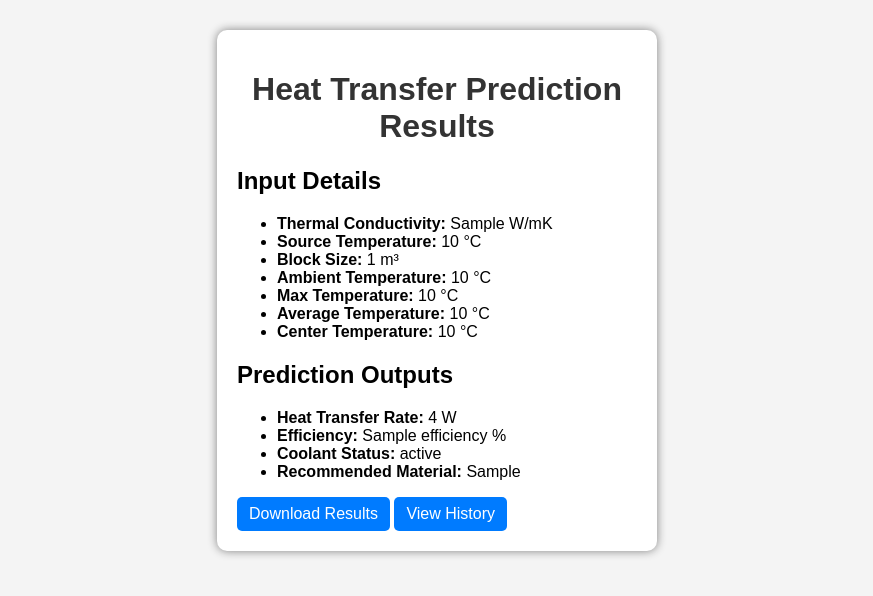
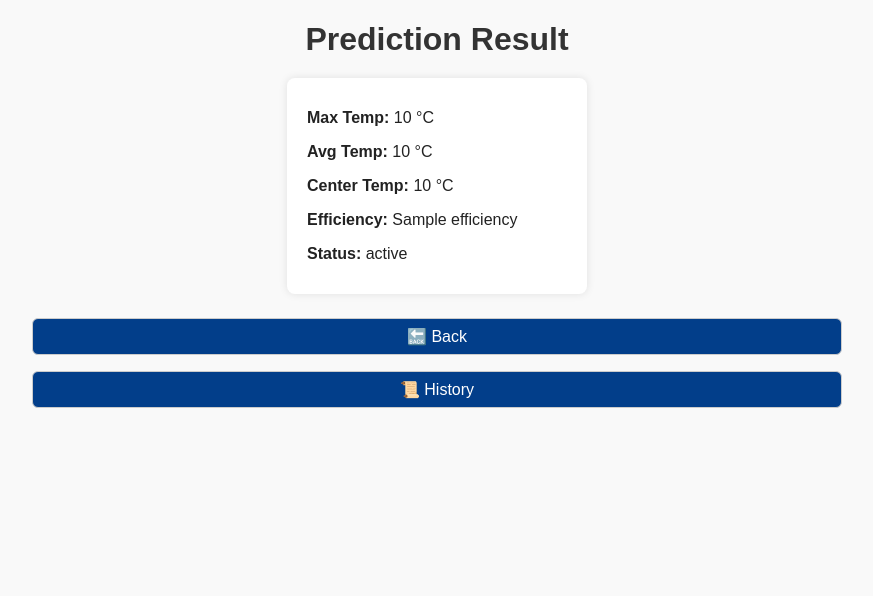
Before and after one commit to PRAJITHARAMESH/heat-transfer-app, a Flask app: template templates/result.html in a window 1280 px wide. Shown: the top 596 px of the page, without its empty margins (203-1076 px from the left). Run offline with Flask 3, Linux system fonts and the light colour scheme; the template is opened without the code that fills it: most values are stand-ins (such as "Sample title", 1, 10 or a date in 2020); parts of the project's set-up code (start-up, migrations or seed data) failed here and were passed over.

Commit message:
Final updated code - DB fix and templates

```diff
--- /dev/null
+++ b/Procfile.txt
@@ -0,0 +1 @@
+web: python app.py
--- a/app.py
+++ b/app.py
@@ -1,93 +1,107 @@
+# app.py
 from flask import Flask, render_template, request, send_file
-import numpy as np
-import pickle
+import sqlite3
 import pandas as pd
-import io
+import os
+import joblib
+from datetime import datetime
 
 app = Flask(__name__)
 
-# Load model & scaler
-model = pickle.load(open("model.pkl", "rb"))
-scaler = pickle.load(open("scaler.pkl", "rb"))
+MODEL_FILE = "model.pkl"
+SCALER_FILE = "scaler.pkl"
+DB_FILE = "predictions.db"
 
-# Store last prediction for download
-last_result = {}
+if not os.path.exists(MODEL_FILE) or not os.path.exists(SCALER_FILE):
+    raise FileNotFoundError("Run train_model.py first to create model.pkl and scaler.pkl")
 
-@app.route('/', methods=['GET', 'POST'])
-def home():
-    global last_result
-    prediction = None
-    efficiency = None
-    coolant_suggestion = None
-    material_suggestion = None
+model = joblib.load(MODEL_FILE)
+scaler = joblib.load(SCALER_FILE)
 
-    if request.method == 'POST':
+LIMITS = {
+    "ThermalCond": (80, 400),
+    "SourceTemp": (40, 75),
+    "AmbientTemp": (15, 35),
+    "BlockSize": (5, 50)
+}
+
+def check_limits(inputs):
+    names = ["ThermalCond","SourceTemp","AmbientTemp","BlockSize"]
+    return [n for n,v in zip(names, inputs) if not (LIMITS[n][0] <= v <= LIMITS[n][1])]
+
+@app.route("/", methods=["GET", "POST"])
+def index():
+    warning = None
+    if request.method == "POST":
         try:
-            # Get inputs
-            thermal_cond = float(request.form['thermal_cond'])
-            source_temp = float(request.form['source_temp'])
-            block_size = float(request.form['block_size'])
-            ambient_temp = float(request.form['ambient_temp'])
+            tc = float(request.form["thermal_cond"])
+            st = float(request.form["source_temp"])
+            at = float(request.form["ambient_temp"])
+            bs = float(request.form["block_size"])
+        except Exception:
+            warning = "Please enter valid numbers."
+            return render_template("index.html", warning=warning)
 
-            # Prepare data
-            features = np.array([[thermal_cond, source_temp, block_size, ambient_temp]])
-            scaled_features = scaler.transform(features)
+        out_of_range = check_limits([tc, st, at, bs])
+        if out_of_range:
+            warning = f"Out of range: {', '.join(out_of_range)}"
+            return render_template("index.html", warning=warning)
 
-            # Prediction
-            prediction = model.predict(scaled_features)[0]
+        Xs = scaler.transform([[tc, st, at, bs]])
+        pred = model.predict(Xs)[0]
+        max_temp, avg_temp, center_temp = float(pred[0]), float(pred[1]), float(pred[2])
 
-            # Efficiency % (example formula)
-            efficiency = round((source_temp - ambient_temp) / source_temp * 100, 2)
+        efficiency = round((st - avg_temp) / st * 100, 2) if st != 0 else None
+        eff_text = "Overheating" if (efficiency is not None and efficiency < -100) else (f"{efficiency}%" if efficiency is not None else "N/A")
 
-            # Coolant suggestion
-            if prediction > 500:
-                coolant_suggestion = "High-performance coolant"
-            elif prediction > 200:
-                coolant_suggestion = "Standard coolant"
-            else:
-                coolant_suggestion = "No coolant needed"
+        if avg_temp < 30:
+            status = "Low – No coolant"
+        elif 30 <= avg_temp <= 45 and max_temp < 75:
+            status = "Medium – Good"
+        elif avg_temp > 45 and max_temp < 75:
+            status = "Medium-High – Monitor"
+        else:
+            status = "High – Coolant required"
 
-            # Material suggestion
-            if thermal_cond > 150:
-                material_suggestion = "Copper or Aluminum"
-            else:
-                material_suggestion = "Steel or Brass"
+        conn = sqlite3.connect(DB_FILE)
+        c = conn.cursor()
+        c.execute("""
+            INSERT INTO predictions (ThermalCond, SourceTemp, AmbientTemp, BlockSize,
+                                     MaxTemp, AvgTemp, CenterTemp, Efficiency, Status, Timestamp)
+            VALUES (?, ?, ?, ?, ?, ?, ?, ?, ?, ?)
+        """, (tc, st, at, bs, max_temp, avg_temp, center_temp, efficiency, status, datetime.now().strftime("%Y-%m-%d %H:%M:%S")))
+        conn.commit()
+        conn.close()
 
-            # Store for download
-            last_result = {
-                "Thermal Conductivity (W/mK)": thermal_cond,
-                "Source Temperature (°C)": source_temp,
-                "Block Size (mm)": block_size,
-                "Ambient Temperature (°C)": ambient_temp,
-                "Predicted Heat Transfer Rate": prediction,
-                "Efficiency (%)": efficiency,
-                "Coolant Suggestion": coolant_suggestion,
-                "Material Suggestion": material_suggestion
-            }
+        result = {
+            "MaxTemp": round(max_temp,2),
+            "AvgTemp": round(avg_temp,2),
+            "CenterTemp": round(center_temp,2),
+            "Efficiency": eff_text,
+            "Status": status
+        }
+        return render_template("result.html", result=result)
 
-        except Exception as e:
-            prediction = f"Error: {e}"
+    return render_template("index.html", warning=warning)
 
-    return render_template(
-        'index.html',
-        prediction=prediction,
-        efficiency=efficiency,
-        coolant=coolant_suggestion,
-        material=material_suggestion
-    )
+@app.route("/history")
+def history():
+    conn = sqlite3.connect(DB_FILE)
+    df = pd.read_sql_query("SELECT * FROM predictions ORDER BY Timestamp DESC LIMIT 200", conn)
+    conn.close()
+    rows = df.to_dict(orient="records")
+    return render_template("history.html", history=rows)
 
-@app.route('/download')
-def download():
-    global last_result
-    if not last_result:
-        return "No prediction available to download."
+@app.route("/download_history")
+def download_history():
+    csv_file = "predictions_history.csv"
+    conn = sqlite3.connect(DB_FILE)
+    df = pd.read_sql_query("SELECT * FROM predictions ORDER BY Timestamp DESC", conn)
+    conn.close()
+    if df.empty:
+        return "No history found yet!"
+    df.to_csv(csv_file, index=False)
+    return send_file(csv_file, as_attachment=True)
 
-    df = pd.DataFrame([last_result])
-    output = io.BytesIO()
-    df.to_csv(output, index=False)
-    output.seek(0)
-
-    return send_file(output, as_attachment=True, download_name="heat_transfer_prediction.csv", mimetype='text/csv')
-
-if __name__ == '__main__':
+if __name__ == "__main__":
     app.run(debug=True)
--- a/runtime.txt
+++ b/runtime.txt
@@ -1 +1 @@
-python-3.10.13
+python-3.10.12
--- a/static/style.css
+++ b/static/style.css
@@ -1,74 +1,81 @@
+/* static/style.css */
 body {
     font-family: Arial, sans-serif;
-    background: #f4f4f4;
-    margin: 0;
-    padding: 0;
-}
-
-.container {
-    width: 400px;
-    margin: 30px auto;
-    background: white;
-    padding: 20px;
-    border-radius: 10px;
-    box-shadow: 0px 0px 10px gray;
+    margin: 20px auto;
+    max-width: 900px;
+    background: #f9f9f9;
+    text-align: center;
+    color: #222;
 }
 
 h1 {
-    text-align: center;
     color: #333;
+    margin-bottom: 20px;
 }
 
-form label {
+form input, form button, .button {
     display: block;
-    margin-top: 10px;
-    font-weight: bold;
+    width: 90%;
+    margin: 10px auto;
+    padding: 10px;
+    font-size: 1rem;
+    border-radius: 5px;
+    border: 1px solid #ccc;
+    box-sizing: border-box;
 }
 
-form input {
-    width: 100%;
-    padding: 8px;
-    margin-top: 5px;
-    border: 1px solid #ccc;
-    border-radius: 5px;
-}
-
-button {
-    margin-top: 15px;
-    width: 100%;
-    padding: 10px;
-    background: #28a745;
+form button {
+    background-color: #0077b6;
     color: white;
     border: none;
-    border-radius: 5px;
     cursor: pointer;
 }
 
-button:hover {
-    background: #218838;
+form button:hover {
+    background-color: #005f9e;
 }
 
 .card {
-    margin-top: 20px;
-    padding: 15px;
-    background: #f8f9fa;
+    background: white;
+    padding: 15px 20px;
     border-radius: 8px;
-    border: 1px solid #ddd;
+    box-shadow: 0 0 8px rgba(0,0,0,0.1);
+    width: 260px;
+    margin: 10px auto;
+    text-align: left;
 }
 
-.card h2 {
-    margin-top: 0;
+table {
+    width: 100%;
+    border-collapse: collapse;
+    margin-top: 20px;
+    background: white;
 }
 
-.btn {
+th, td {
+    border: 1px solid #ddd;
+    padding: 8px;
+    font-size: 14px;
+}
+
+th {
+    background-color: #0077b6;
+    color: white;
+}
+
+.button {
     display: inline-block;
-    padding: 8px 12px;
-    background: #007bff;
-    color: white;
-    border-radius: 5px;
+    padding: 8px 14px;
+    background: #023e8a;
+    color: #fff;
+    border-radius: 6px;
+    margin: 8px;
     text-decoration: none;
 }
-
-.btn:hover {
-    background: #0056b3;
+.warning {
+    background: #ffdddd;
+    color: #900;
+    padding: 8px;
+    border-radius: 6px;
+    display: inline-block;
 }
--- a/templates/result.html
+++ b/templates/result.html
@@ -1,39 +1,22 @@
 <!-- templates/result.html -->
 <!DOCTYPE html>
-<html lang="en">
+<html>
 <head>
-    <meta charset="UTF-8">
-    <meta name="viewport" content="width=device-width, initial-scale=1.0">
-    <title>Heat Transfer Prediction - Results</title>
+    <meta charset="utf-8">
+    <title>Prediction Result</title>
     <link rel="stylesheet" href="{{ url_for('static', filename='style.css') }}">
 </head>
 <body>
-    <div class="container">
-        <h1>Heat Transfer Prediction Results</h1>
+    <h1>Prediction Result</h1>
 
-        <h2>Input Details</h2>
-        <ul>
-            <li><strong>Thermal Conductivity:</strong> {{ thermal_conductivity }} W/mK</li>
-            <li><strong>Source Temperature:</strong> {{ source_temp }} °C</li>
-            <li><strong>Block Size:</strong> {{ block_size }} m³</li>
-            <li><strong>Ambient Temperature:</strong> {{ ambient_temp }} °C</li>
-            <li><strong>Max Temperature:</strong> {{ max_temp }} °C</li>
-            <li><strong>Average Temperature:</strong> {{ avg_temp }} °C</li>
-            <li><strong>Center Temperature:</strong> {{ center_temp }} °C</li>
-        </ul>
+    <div class="card">
+        <p><strong>Max Temp:</strong> {{ result.MaxTemp }} °C</p>
+        <p><strong>Avg Temp:</strong> {{ result.AvgTemp }} °C</p>
+        <p><strong>Center Temp:</strong> {{ result.CenterTemp }} °C</p>
+        <p><strong>Efficiency:</strong> {{ result.Efficiency }}</p>
+        <p><strong>Status:</strong> {{ result.Status }}</p>
+    </div>
 
-        <h2>Prediction Outputs</h2>
-        <ul>
-            <li><strong>Heat Transfer Rate:</strong> {{ heat_transfer_rate }} W</li>
-            <li><strong>Efficiency:</strong> {{ efficiency }} %</li>
-            <li><strong>Coolant Status:</strong> {{ coolant_status }}</li>
-            <li><strong>Recommended Material:</strong> {{ recommended_material }}</li>
-        </ul>
-
-        <div class="buttons">
-            <a href="{{ url_for('download_results') }}" class="btn">Download Results</a>
-            <a href="{{ url_for('history') }}" class="btn">View History</a>
-        </div>
-    </div>
+    <p><a class="button" href="{{ url_for('index') }}">🔙 Back</a> <a class="button" href="{{ url_for('history') }}">📜 History</a></p>
 </body>
 </html>
```
Also changed, not shown: add_efficiency_column.py (+19 -9 lines), check_model.py (+25 -6 lines), export_history.py (+8 -31 lines), import sqlite3.txt (deleted, +0 -14 lines), predictions.py (+14 -49 lines), predictions_history.csv (+1 -7 lines), templates/history.html (+30 -9 lines), templates/index.html (+22 -24 lines), train_model.py (+71 -66 lines), predictions.db, 2 other files.
